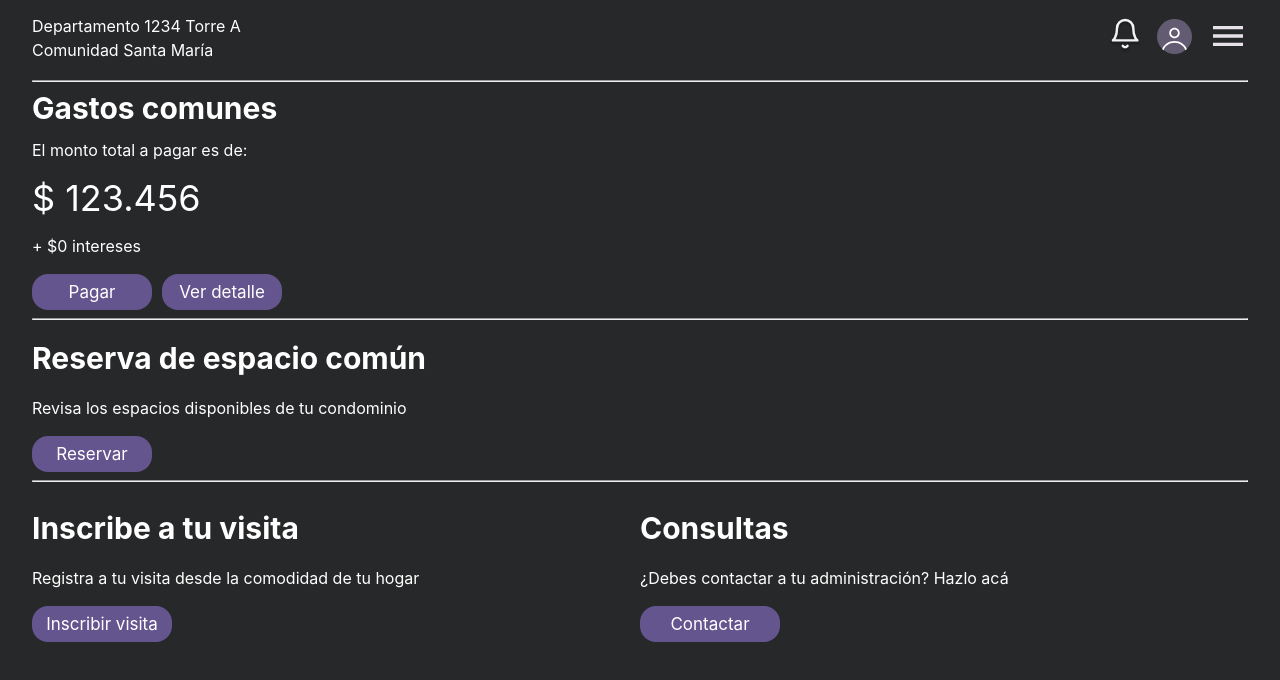
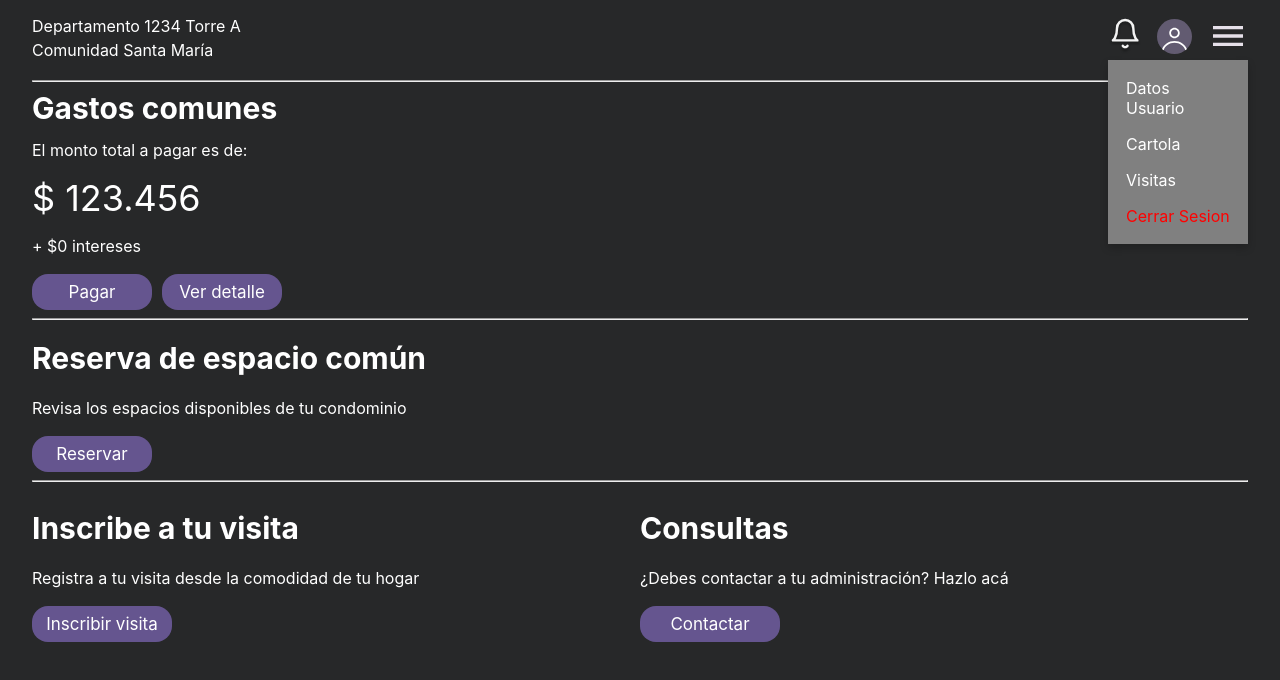
Before and after one commit to retamaish/INF322-DIU-ComunidadEdificio, a React app: page / in a window 1280 px wide. Both pictures are taken after a click on the element 1228 px from the left and 38 px from the top of the page. Shown: the top 680 px of the page. Built offline with nearby package versions, Linux system fonts and the light colour scheme; the HTML template or start-up script is replaced by a standard one.

Commit message:
Update Home.jsx
Agregamos el menú desplegable en el icono en la esquina superior derecha.
El menú abre una lista y al hacer click en un elemento nos redirige a la pagina correspondiente.

```diff
--- a/src/pages/Home.jsx
+++ b/src/pages/Home.jsx
@@ -1,10 +1,21 @@
-import React from 'react'
+import React, { useState } from 'react'
 import { H1, P } from '@components'
 import { useNavigate } from 'react-router-dom'
 import { IconBell, IconUser, IconMenu } from '@icons'
 
 export const Home = () => {
   const navigate = useNavigate()
+  const [menuOpen, setMenuOpen] = useState(false)
+
+  const handleMenuClick = () => {
+    setMenuOpen(!menuOpen)
+  }
+
+  const handleNavigate = (path) => {
+    navigate(path)
+    setMenuOpen(false) // Cierra el menú al seleccionar una opción
+  }
+
   return (
     <div className='home'>
       <div className='home__header'>
@@ -22,8 +33,26 @@ export const Home = () => {
           <div onClick={() => navigate('/usuario')} style={{ cursor: 'pointer' }}>
             <IconUser />
           </div>
-          <div onClick={() => alert('Menú')} style={{ cursor: 'pointer' }}>
+          <div onClick={handleMenuClick} style={{ cursor: 'pointer', position: 'relative' }}>
             <IconMenu />
+            {menuOpen && (
+              <ul className='menu-dropdown' style={{
+                position: 'absolute',
+                top: '100%',
+                right: 0,
+                backgroundColor: 'grey',
+                boxShadow: '0 4px 8px rgba(0,0,0,0.2)',
+                padding: '10px',
+                width:'120px',
+                listStyle: 'none',
+                margin: 0
+              }}>
+                <li onClick={() => handleNavigate('/usuario')} style={{ padding: '8px', cursor: 'pointer'}}>Datos Usuario</li>
+                <li onClick={() => handleNavigate('/cartola')} style={{ padding: '8px', cursor: 'pointer'}}>Cartola</li>
+                <li onClick={() => handleNavigate('/inscribir-visitas')} style={{ padding: '8px', cursor: 'pointer'}}>Visitas</li>
+                <li onClick={() => handleNavigate('/iniciar-sesion')} style={{ padding: '8px', cursor: 'pointer',color:'red'}}>Cerrar Sesion</li>
+              </ul>
+            )}
           </div>
         </div>
       </div>
```
